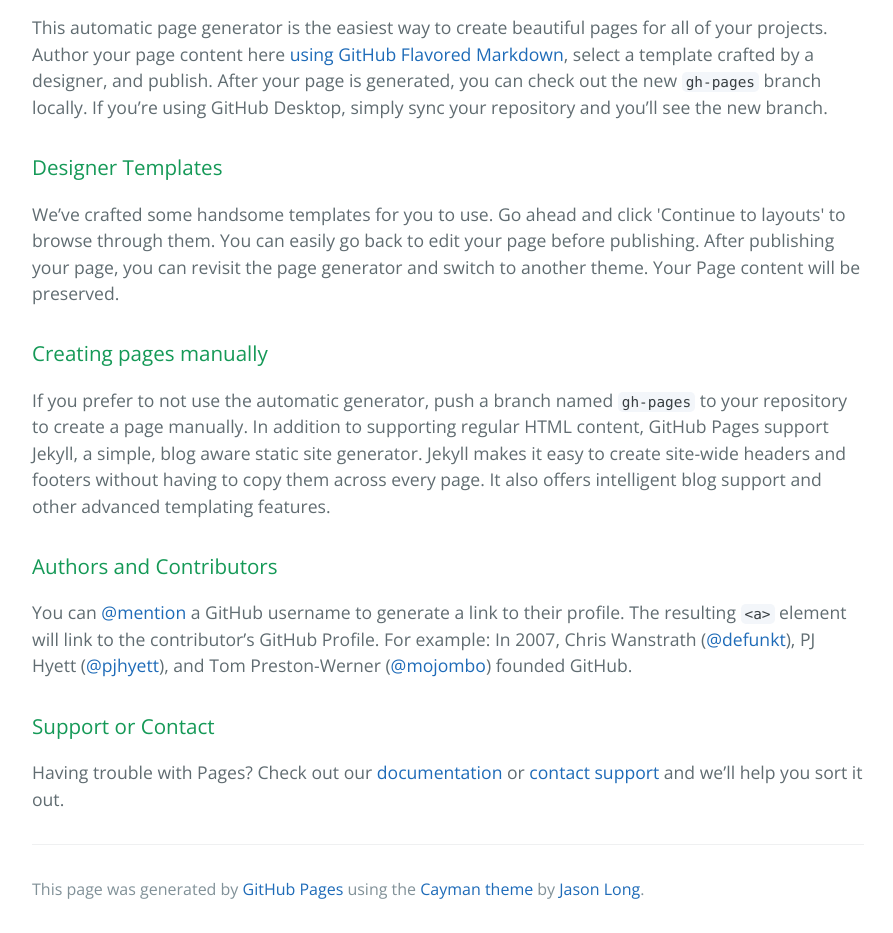
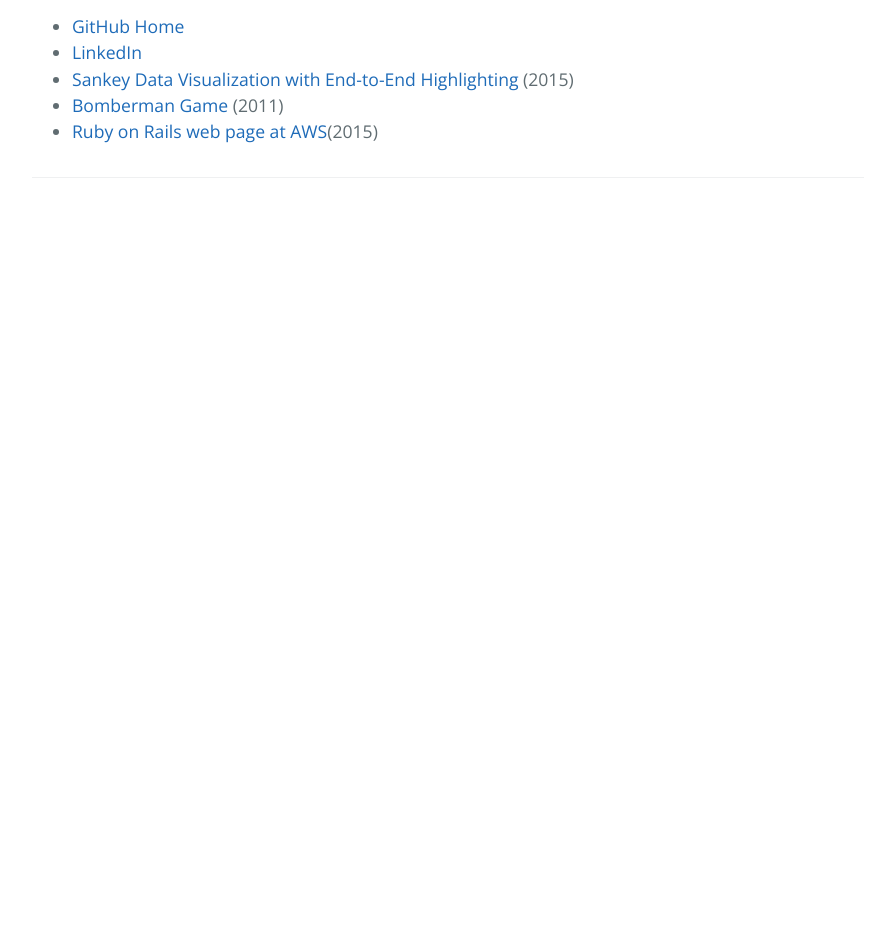
Before and after one commit to QinMing/QinMing.github.io, a plain HTML site: page index.html in a window 1280 px wide. Shown: the part 336-1269 px from the top of the page, without its empty margins (192-1085 px from the left). After the commit the page ends 800 px from the top, so only its background shows below. Drawn offline with nearby package versions, Linux system fonts and the light colour scheme.

Commit message:
delete auto generated text

```diff
--- a/index.html
+++ b/index.html
@@ -19,31 +19,27 @@
       <h3>
 <a id="welcome-to-github-pages" class="anchor" href="#welcome-to-github-pages" aria-hidden="true"><span class="octicon octicon-link"></span></a>Welcome to GitHub Pages.</h3>
 
-<p>This automatic page generator is the easiest way to create beautiful pages for all of your projects. Author your page content here <a href="https://guides.github.com/features/mastering-markdown/">using GitHub Flavored Markdown</a>, select a template crafted by a designer, and publish. After your page is generated, you can check out the new <code>gh-pages</code> branch locally. If you’re using GitHub Desktop, simply sync your repository and you’ll see the new branch.</p>
-
-<h3>
-<a id="designer-templates" class="anchor" href="#designer-templates" aria-hidden="true"><span class="octicon octicon-link"></span></a>Designer Templates</h3>
-
-<p>We’ve crafted some handsome templates for you to use. Go ahead and click 'Continue to layouts' to browse through them. You can easily go back to edit your page before publishing. After publishing your page, you can revisit the page generator and switch to another theme. Your Page content will be preserved.</p>
-
-<h3>
-<a id="creating-pages-manually" class="anchor" href="#creating-pages-manually" aria-hidden="true"><span class="octicon octicon-link"></span></a>Creating pages manually</h3>
-
-<p>If you prefer to not use the automatic generator, push a branch named <code>gh-pages</code> to your repository to create a page manually. In addition to supporting regular HTML content, GitHub Pages support Jekyll, a simple, blog aware static site generator. Jekyll makes it easy to create site-wide headers and footers without having to copy them across every page. It also offers intelligent blog support and other advanced templating features.</p>
-
-<h3>
-<a id="authors-and-contributors" class="anchor" href="#authors-and-contributors" aria-hidden="true"><span class="octicon octicon-link"></span></a>Authors and Contributors</h3>
-
-<p>You can <a href="https://github.com/blog/821" class="user-mention">@mention</a> a GitHub username to generate a link to their profile. The resulting <code>&lt;a&gt;</code> element will link to the contributor’s GitHub Profile. For example: In 2007, Chris Wanstrath (<a href="https://github.com/defunkt" class="user-mention">@defunkt</a>), PJ Hyett (<a href="https://github.com/pjhyett" class="user-mention">@pjhyett</a>), and Tom Preston-Werner (<a href="https://github.com/mojombo" class="user-mention">@mojombo</a>) founded GitHub.</p>
-
-<h3>
-<a id="support-or-contact" class="anchor" href="#support-or-contact" aria-hidden="true"><span class="octicon octicon-link"></span></a>Support or Contact</h3>
-
-<p>Having trouble with Pages? Check out our <a href="https://help.github.com/pages">documentation</a> or <a href="https://github.com/contact">contact support</a> and we’ll help you sort it out.</p>
+<ul>
+  <li>
+    <a href='//github.com/qinming'>GitHub Home</a>
+  </li>
+  <li>
+    <a href='https://www.linkedin.com/in/qinming'>LinkedIn</a>
+  </li>
+  <li>
+    <a href='//qinming.github.io/sankey'>Sankey Data Visualization with End-to-End Highlighting </a>(2015)
+  </li>
+  <li>
+    <a href='https://github.com/QinMing/Bomberman-Game'>Bomberman Game </a>(2011)
+  </li>
+  <li>
+    <a href='http://ec2-54-213-255-221.us-west-2.compute.amazonaws.com:8000/'>Ruby on Rails web page at AWS</a>(2015)
+  </li>
+</ul>
 
       <footer class="site-footer">
 
-        <span class="site-footer-credits">This page was generated by <a href="https://pages.github.com">GitHub Pages</a> using the <a href="https://github.com/jasonlong/cayman-theme">Cayman theme</a> by <a href="https://twitter.com/jasonlong">Jason Long</a>.</span>
+        <span class="site-footer-credits"></span>
       </footer>
 
     </section>
```
